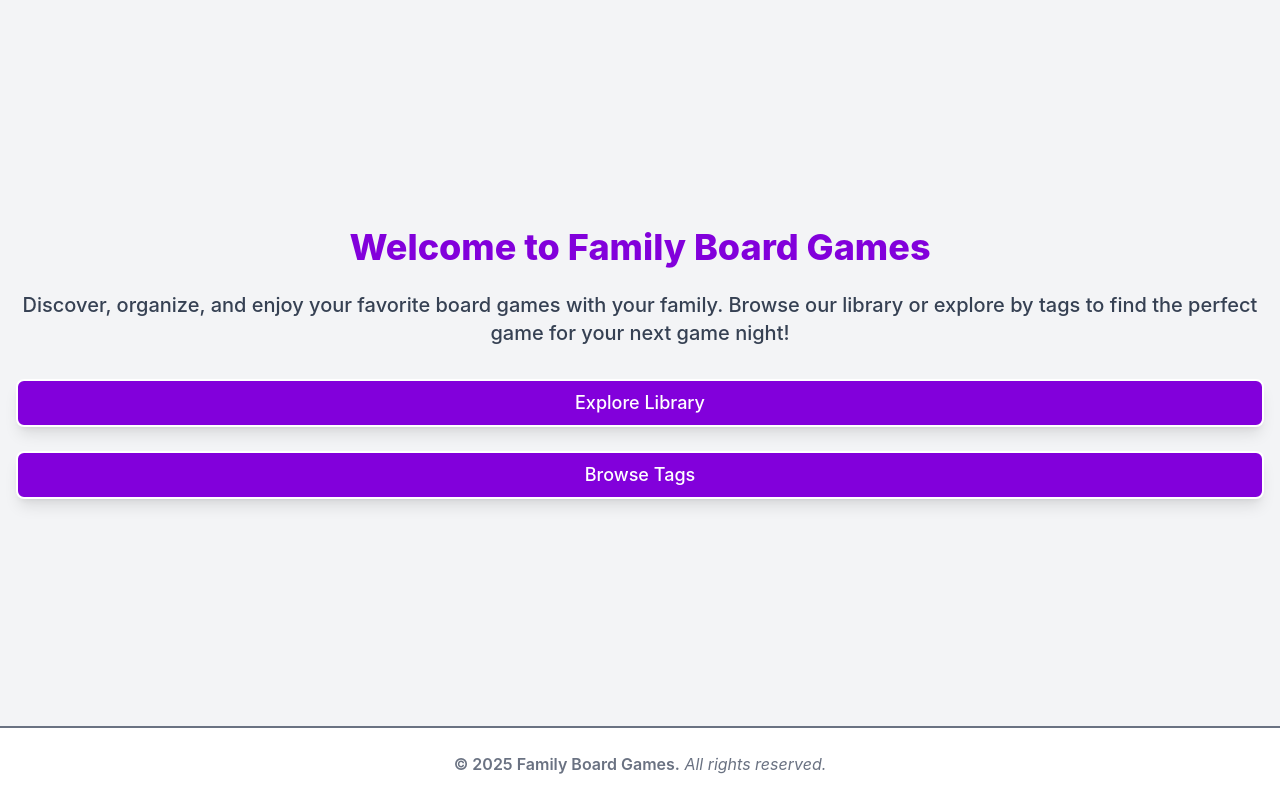
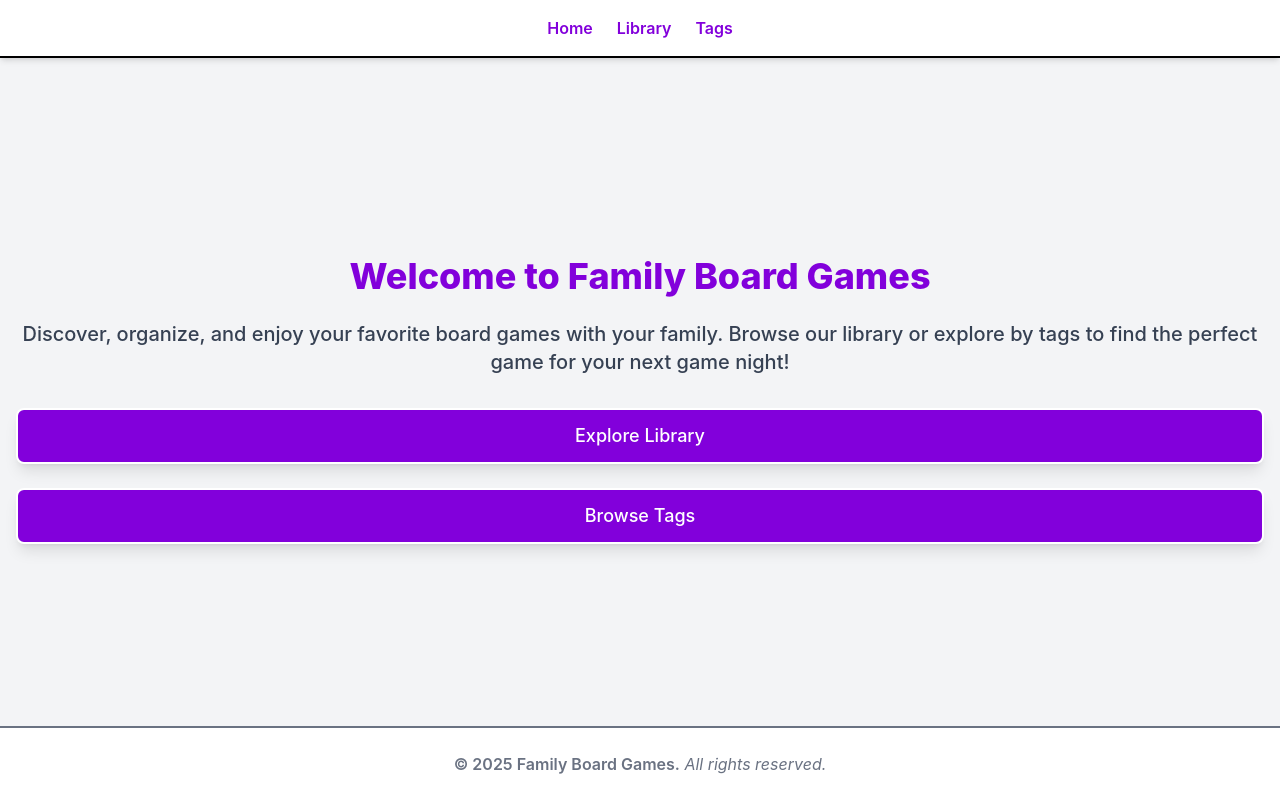
Before and after one commit to neal-thacker/board-games, a React app in the folder frontend/: page / in a window 1280 px wide. Built offline with nearby package versions, Linux system fonts and the light colour scheme.

Commit message:
Add routing and new pages for Home, Library, and Tags; update dependencies

```diff
--- a/frontend/package.json
+++ b/frontend/package.json
@@ -19,6 +19,7 @@
     "postcss": "^8.5.6",
     "react": "^18.3.1",
     "react-dom": "^18.3.1",
+    "react-router-dom": "^7.6.2",
     "tailwindcss": "^4.1.10"
   },
   "devDependencies": {
--- a/frontend/src/App.js
+++ b/frontend/src/App.js
@@ -1,36 +1,42 @@
 import React from 'react';
 import { Button } from 'flowbite-react';
+import { BrowserRouter as Router, Routes, Route, Link } from 'react-router-dom';
+import Home from './pages/Home';
+import Library from './pages/Library';
+import Tags from './pages/Tags';
 
 function App() {
   return (
+    <Router>
       <div className="min-h-screen bg-gray-100 flex flex-col">
+        <nav className="w-full max-w-7xl mx-auto flex justify-center gap-6 py-4 bg-white shadow-md rounded-b-2xl border-b-2 border-purple-100 mb-4">
+          <Link to="/" className="font-semibold text-purple-700 hover:underline">Home</Link>
+          <Link to="/library" className="font-semibold text-purple-700 hover:underline">Library</Link>
+          <Link to="/tags" className="font-semibold text-purple-700 hover:underline">Tags</Link>
+        </nav>
         <main className="flex flex-1 flex-col items-center justify-center text-center px-4 w-full max-w-7xl mx-auto space-y-8 md:space-y-12">
           <h1 className="text-4xl sm:text-5xl md:text-6xl font-extrabold text-purple-700 mb-6 md:mb-8 drop-shadow-2xl">Welcome to Family Board Games</h1>
           <p className="text-lg sm:text-xl md:text-2xl text-gray-700 mb-8 md:mb-10 max-w-7xl font-medium">Discover, organize, and enjoy your favorite board games with your family. Browse our library or explore by tags to find the perfect game for your next game night!</p>
           <div className="flex flex-col sm:flex-row gap-6 sm:gap-8 w-full justify-center">
-          <Button
-            gradientDuoTone={undefined}
-            size="lg"
-            className="px-8 py-3 text-base sm:text-lg shadow-lg w-full sm:w-auto bg-purple-700 hover:bg-purple-800 text-white border-2 border-purple-900 transition-colors duration-200 hover:scale-105 focus:scale-105 focus:ring-4 focus:ring-purple-300"
-            href="#library"
+            <Link
+              to="/library"
+              className="px-8 py-3 text-base sm:text-lg shadow-lg w-full sm:w-auto bg-purple-700 hover:bg-purple-800 text-white border-2 border-purple-900 transition-colors duration-200 hover:scale-105 focus:scale-105 focus:ring-4 focus:ring-purple-300 flex items-center justify-center rounded-lg font-medium"
             >
               Explore Library
-          </Button>
-          <Button
-            outline
-            gradientDuoTone={undefined}
-            size="lg"
-            className="px-8 py-3 text-base sm:text-lg shadow-lg w-full sm:w-auto bg-purple-700 hover:bg-purple-800 text-white border-2 border-purple-900 transition-colors duration-200 hover:scale-105 focus:scale-105 focus:ring-4 focus:ring-purple-300"
-            href="#tags"
+            </Link>
+            <Link
+              to="/tags"
+              className="px-8 py-3 text-base sm:text-lg shadow-lg w-full sm:w-auto bg-purple-700 hover:bg-purple-800 text-white border-2 border-purple-900 transition-colors duration-200 hover:scale-105 focus:scale-105 focus:ring-4 focus:ring-purple-300 flex items-center justify-center rounded-lg font-medium"
             >
               Browse Tags
-          </Button>
+            </Link>
           </div>
         </main>
         <footer className="w-full max-w-7xl mx-auto text-center py-6 text-gray-500 text-base bg-white mt-auto shadow-inner rounded-t-2xl border-t-2 border-purple-100">
           <span className="font-semibold">© {new Date().getFullYear()} Family Board Games.</span> <span className="italic">All rights reserved.</span>
         </footer>
       </div>
+    </Router>
   );
 }
 
--- /dev/null
+++ b/frontend/src/pages/Home.js
@@ -0,0 +1,12 @@
+import React from 'react';
+
+function Home() {
+  return (
+    <main className="flex flex-1 flex-col items-center justify-center text-center px-4 w-full max-w-7xl mx-auto space-y-8 md:space-y-12">
+      <h1 className="text-4xl sm:text-5xl md:text-6xl font-extrabold text-purple-700 mb-6 md:mb-8 drop-shadow-2xl">Welcome to Family Board Games</h1>
+      <p className="text-lg sm:text-xl md:text-2xl text-gray-700 mb-8 md:mb-10 max-w-7xl font-medium">Discover, organize, and enjoy your favorite board games with your family. Browse our library or explore by tags to find the perfect game for your next game night!</p>
+    </main>
+  );
+}
+
+export default Home;
--- /dev/null
+++ b/frontend/src/pages/Library.js
@@ -0,0 +1,12 @@
+import React from 'react';
+
+function Library() {
+  return (
+    <main className="flex flex-1 flex-col items-center justify-center text-center px-4 w-full max-w-7xl mx-auto space-y-8 md:space-y-12">
+      <h2 className="text-3xl font-bold text-purple-700 mb-4">Library</h2>
+      <p className="text-lg text-gray-700">Browse all available board games here.</p>
+    </main>
+  );
+}
+
+export default Library;
--- /dev/null
+++ b/frontend/src/pages/Tags.js
@@ -0,0 +1,12 @@
+import React from 'react';
+
+function Tags() {
+  return (
+    <main className="flex flex-1 flex-col items-center justify-center text-center px-4 w-full max-w-7xl mx-auto space-y-8 md:space-y-12">
+      <h2 className="text-3xl font-bold text-purple-700 mb-4">Browse by Tags</h2>
+      <p className="text-lg text-gray-700">Explore games by categories and tags.</p>
+    </main>
+  );
+}
+
+export default Tags;
```
Also changed, not shown: 1 other file (tests, documents, lock files or other folders). Lines whose indentation alone changed are shown as unchanged.
